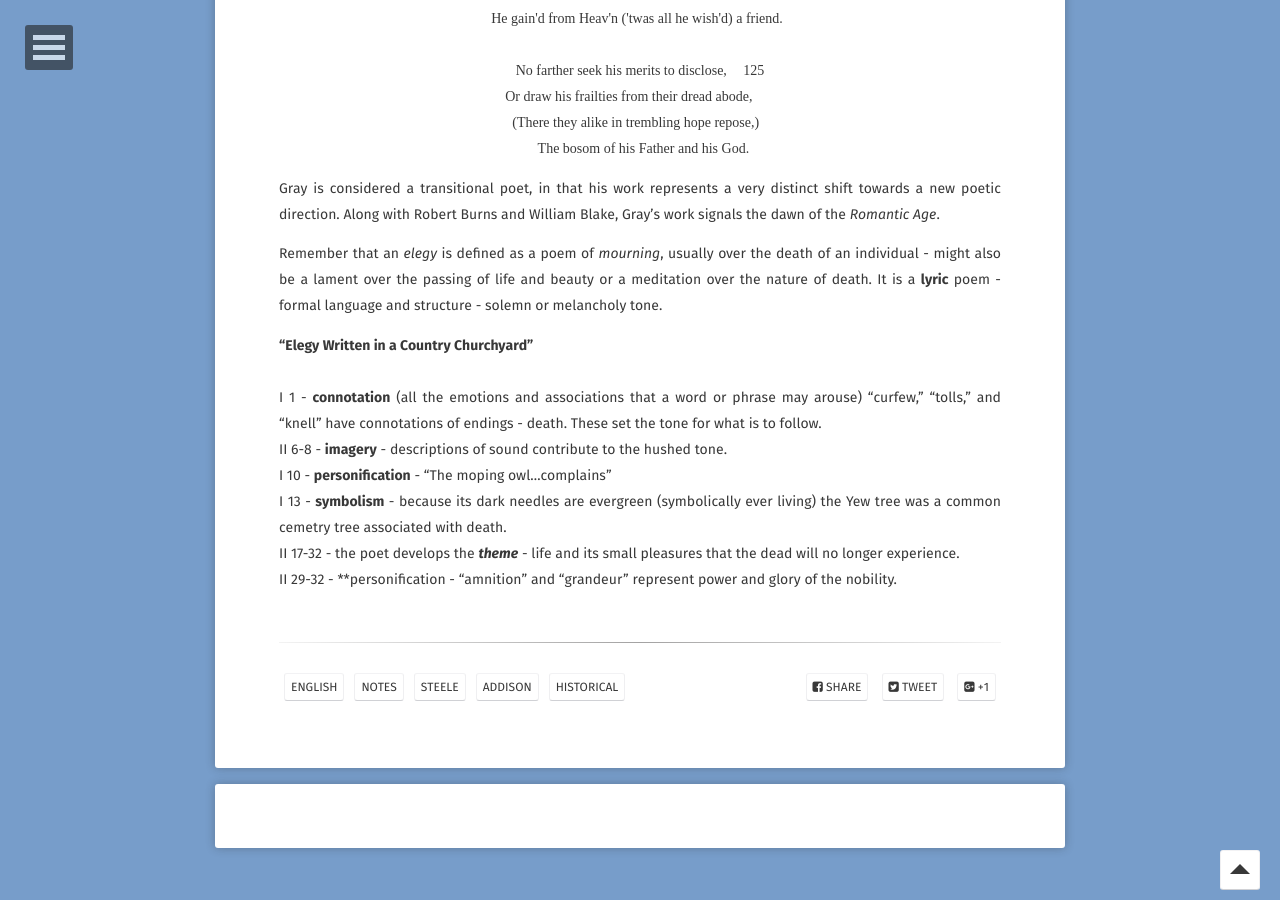
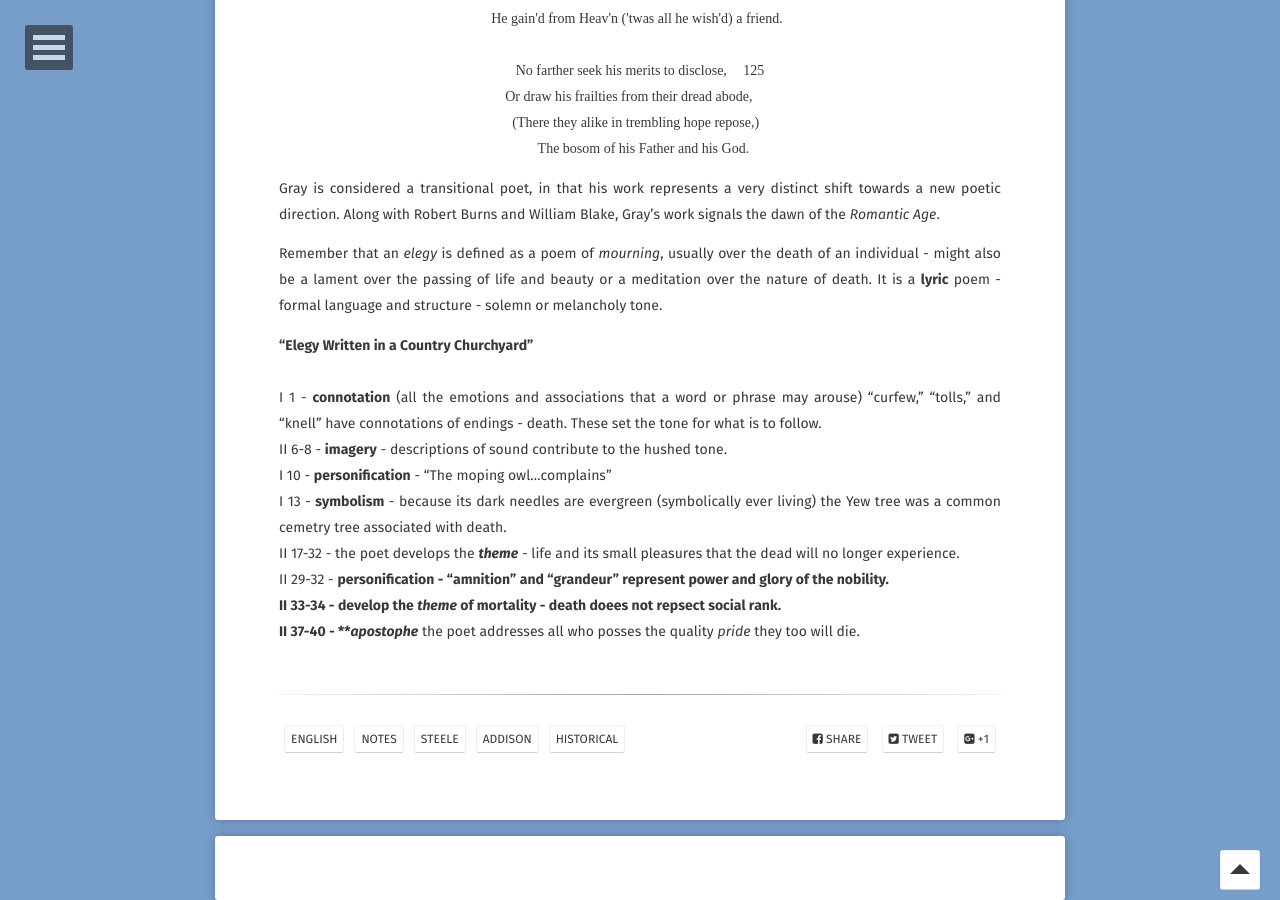
Before and after one commit to EthenStrine/site, a Jekyll site: the page built from _posts/2019-03-05-gray-elegy.md, in a window 1280 px wide and 900 px high, scrolled down 4418 px. Built offline with Jekyll 4.4.1, drawn with Linux system fonts in a browser that asks for light colours; some web fonts are replaced; comment, search, counter and statistics services are not loaded.

Commit message:
Update 2019-03-05-gray-elegy.md

```diff
--- a/_posts/2019-03-05-gray-elegy.md
+++ b/_posts/2019-03-05-gray-elegy.md
@@ -188,3 +188,5 @@ I 10 - __personification__ - "The moping owl...complains"
 I 13 - __symbolism__ - because its dark needles are evergreen (symbolically ever living) the Yew tree was a common cemetry tree associated with death.
 II 17-32 - the poet develops the ***theme*** - life and its small pleasures that the dead will no longer experience.
 II 29-32 - **personification - "amnition" and "grandeur" represent power and glory of the nobility.
+II 33-34 - develop the *theme* of mortality - death doees not repsect social rank.
+II 37-40 - ***apostophe*** the poet addresses all who posses the quality *pride* they too will die.
```
